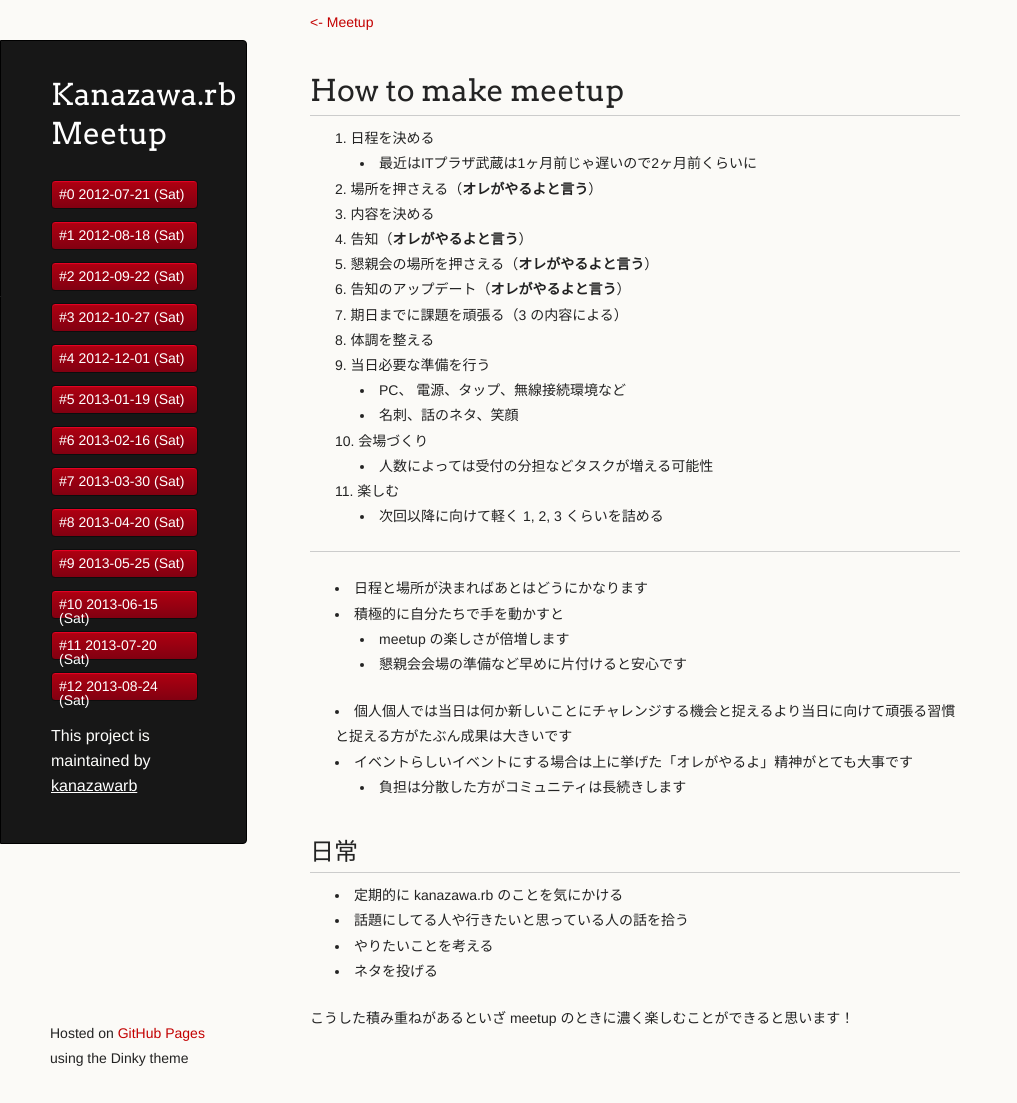
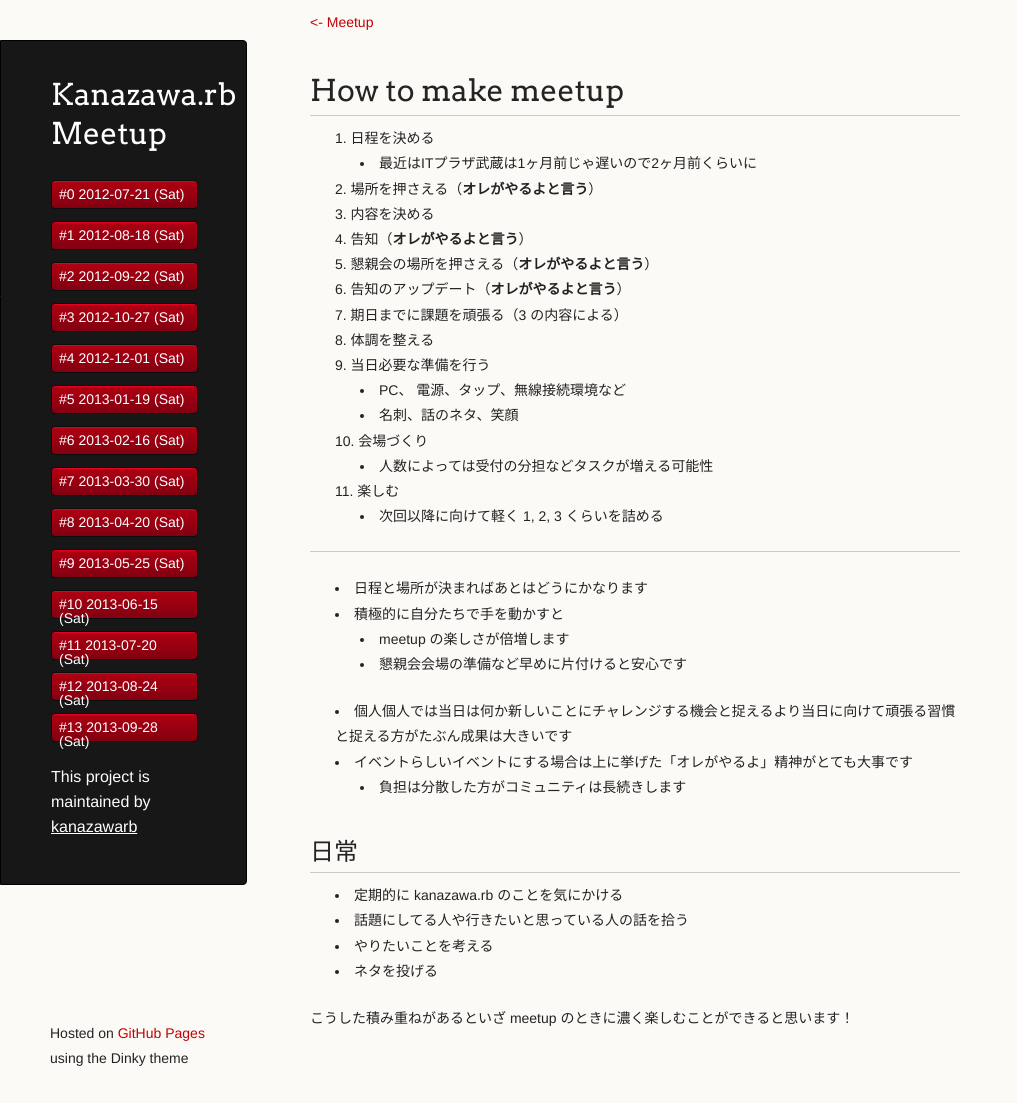
Before and after one commit to kanazawarb/meetup, a Jekyll site: the page built from howto-make-meetup.md, in a window 1280 px wide and 1103 px high. Shown: the whole window, without its empty margins (0-1017 px from the left). Built offline with Jekyll 4.4.1, drawn with Linux system fonts in a browser that asks for light colours.

Commit message:
add : meetup 13 link BY HAND
Because 'collection tag' is UNSAFE and github cannot build it.

```diff
--- a/_layouts/record.html
+++ b/_layouts/record.html
@@ -33,6 +33,7 @@
           <li><a href="../10/">#10 2013-06-15 (Sat)</a></li>
           <li><a href="../11/">#11 2013-07-20 (Sat)</a></li>
           <li><a href="../12/">#12 2013-08-24 (Sat)</a></li>
+          <li><a href="../13/">#13 2013-09-28 (Sat)</a></li>
         </ul>
 
         <p class="header">This project is maintained by <a class="header name" href="/">kanazawarb</a></p>
--- a/_layouts/toplevel.html
+++ b/_layouts/toplevel.html
@@ -33,6 +33,7 @@
           <li><a href="./10/">#10 2013-06-15 (Sat)</a></li>
           <li><a href="./11/">#11 2013-07-20 (Sat)</a></li>
           <li><a href="./12/">#12 2013-08-24 (Sat)</a></li>
+          <li><a href="./13/">#13 2013-09-28 (Sat)</a></li>
         </ul>
 
         <p class="header">This project is maintained by <a class="header name" href="/">kanazawarb</a></p>
```
